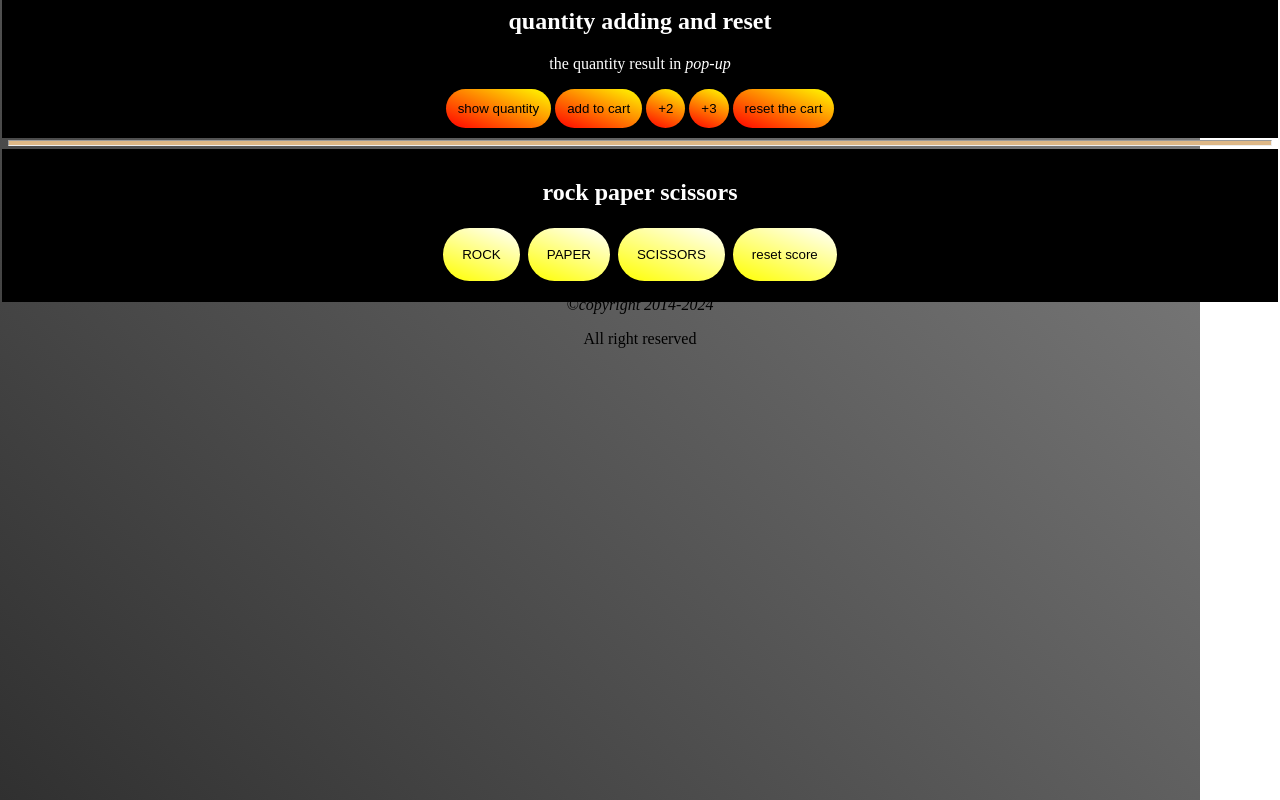
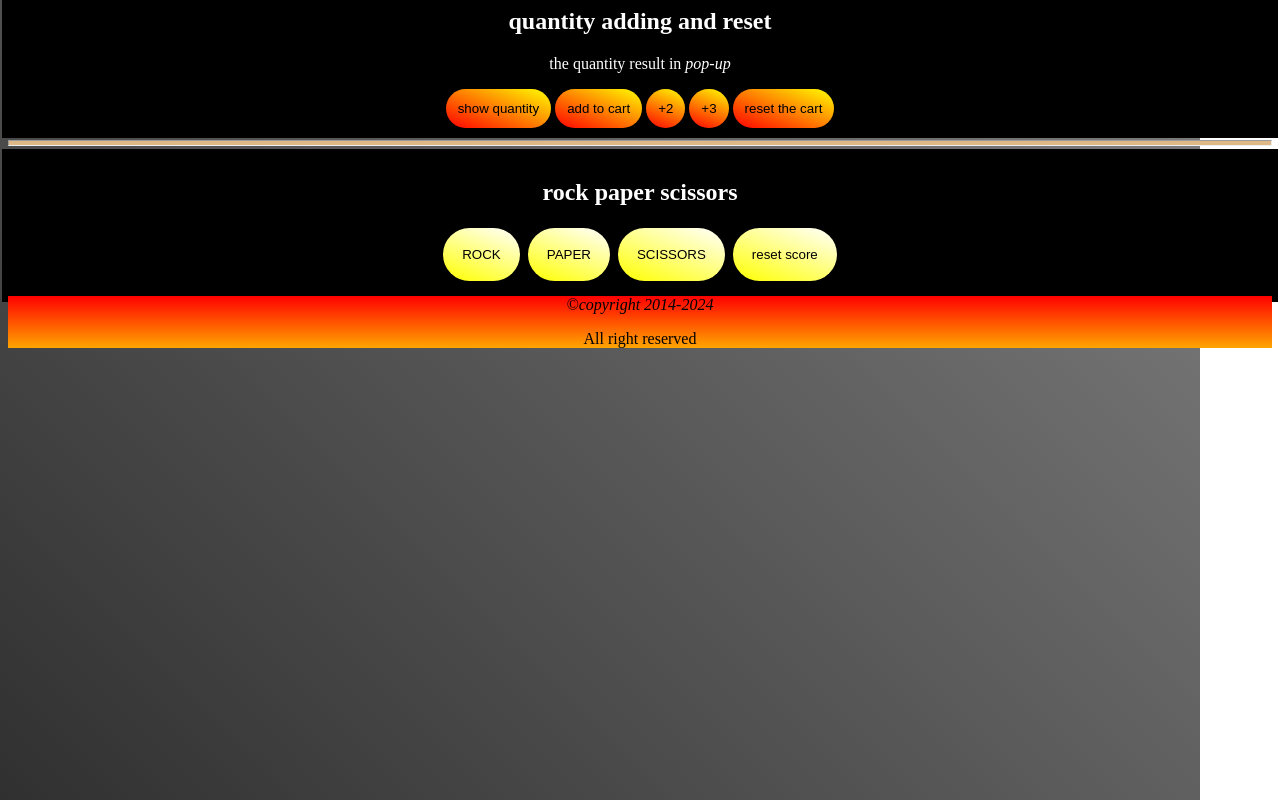
Before and after one commit to MuaydJR/First, a plain HTML site: page index.html in a window 1280 px wide. Drawn offline with Linux system fonts and the light colour scheme.

Commit message:
Update style.css

```diff
--- a/style.css
+++ b/style.css
@@ -52,6 +52,7 @@ hr {
        padding: 10px 0px 19px 0px;
        background: black;
 }
+footer {
     background: linear-gradient(180deg,red,orange);
     background-repeat:no-repeat;
     bottom:30px;
```
